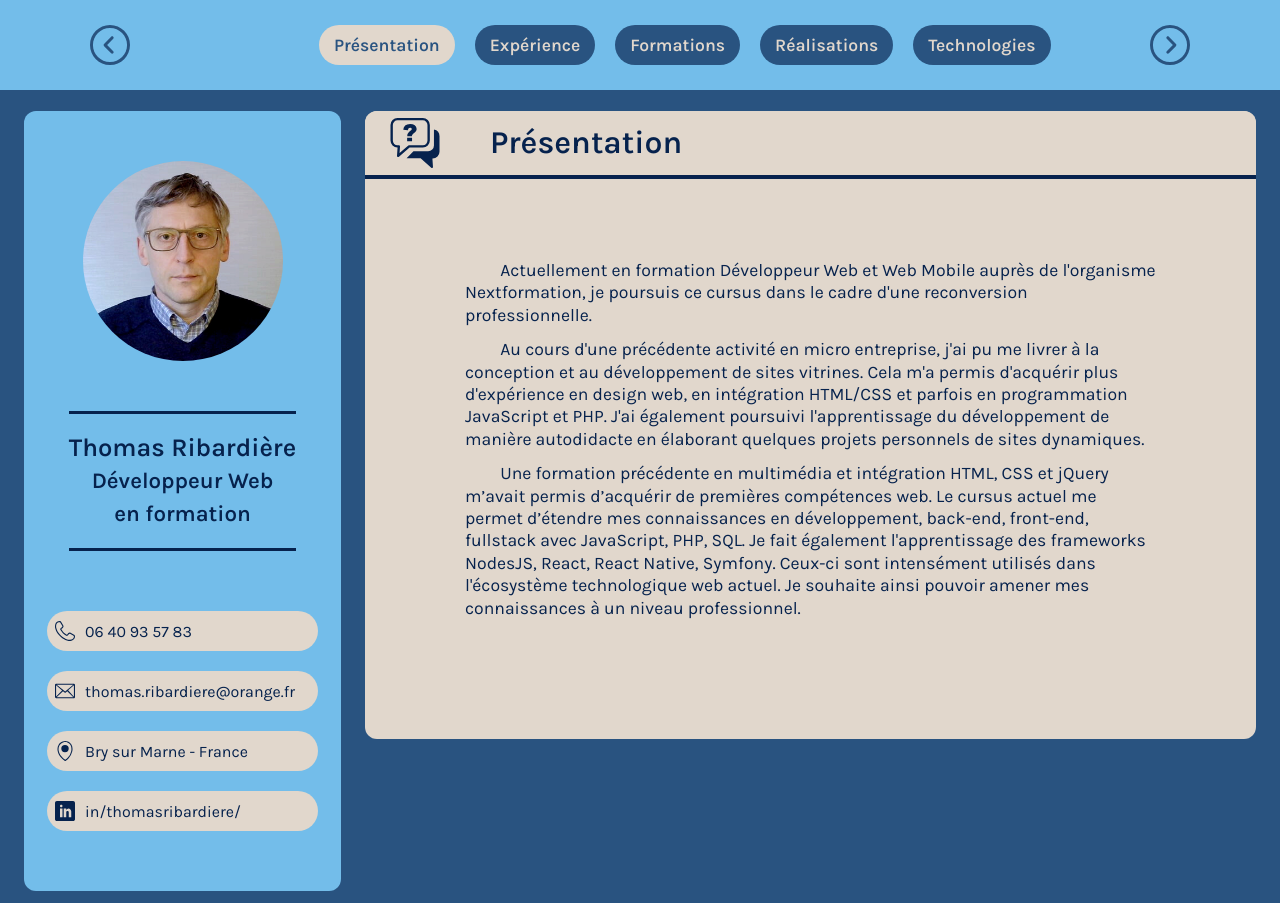
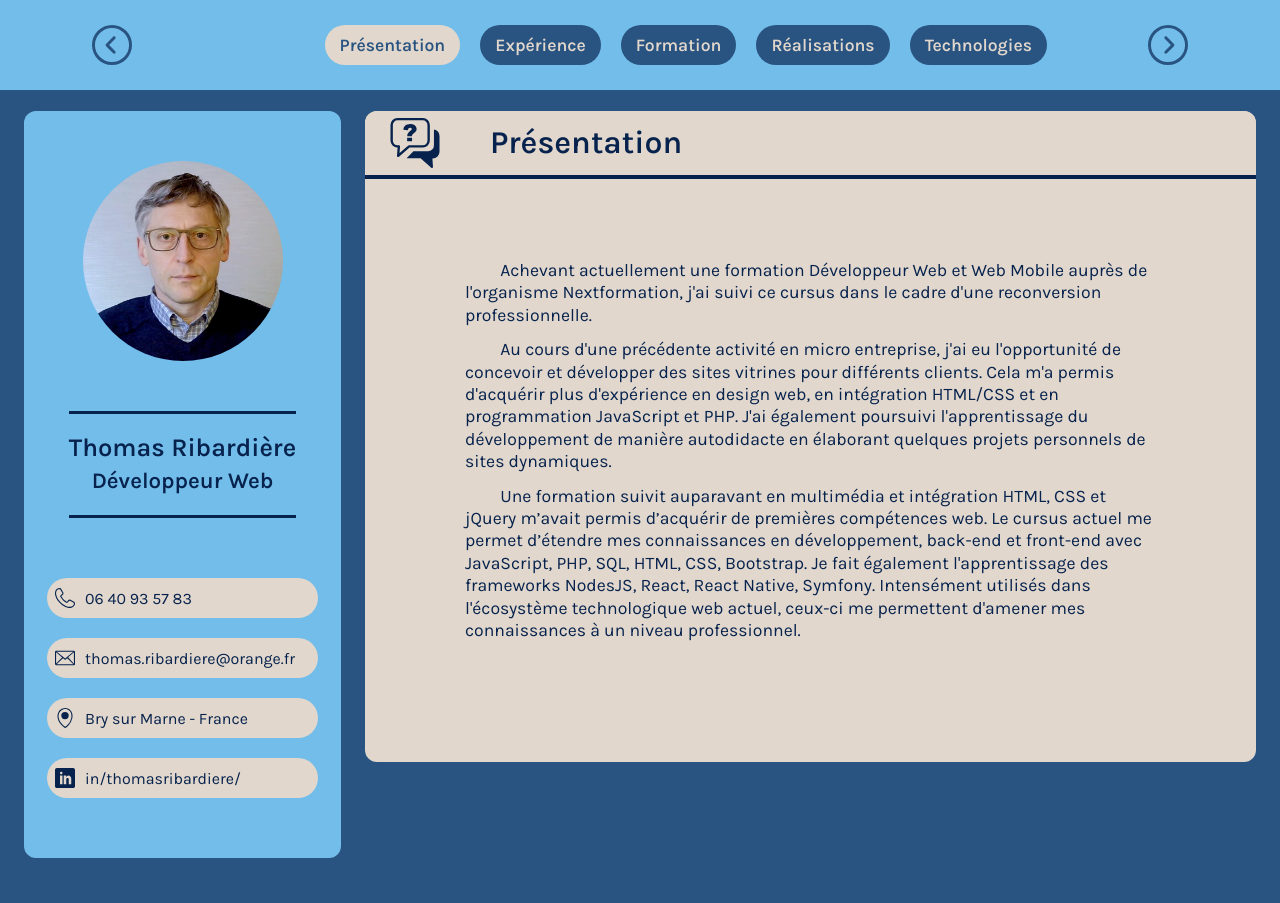
Before and after one commit to ThoRib/cv, a React (Create React App) app: page / in a window 1280 px wide. After the commit the page ends 870 px from the top, so only its background shows below. Built offline with nearby package versions, Linux system fonts and the light colour scheme.

Commit message:
Mise à jour cv

```diff
--- a/src/view/Formations.js
+++ b/src/view/Formations.js
@@ -3,7 +3,7 @@ import openBook from "../icones/open-book.svg";
 export default () => (
     <div className="content main">
         <div className="main-title" >
-            <img src={openBook} /><h1>Formations</h1>
+            <img src={openBook} /><h1>Formation</h1>
         </div>
         <div>
             <div className="exp-form">
--- a/src/view/Nav.js
+++ b/src/view/Nav.js
@@ -53,7 +53,7 @@ export default () => {
                 <ul id="retractable">
                     <li><NavLink to={allPages[0]} onClick={()=> afterBefore(0)}>Présentation</NavLink></li>
                     <li><NavLink to={allPages[1]} onClick={()=> afterBefore(1)}>Expérience</NavLink></li>
-                    <li><NavLink to={allPages[2]} onClick={()=> afterBefore(2)}>Formations</NavLink></li>
+                    <li><NavLink to={allPages[2]} onClick={()=> afterBefore(2)}>Formation</NavLink></li>
                     <li><NavLink to={allPages[3]} onClick={()=> afterBefore(3)}>Réalisations</NavLink></li>
                     <li><NavLink to={allPages[4]} onClick={()=> afterBefore(4)}>Technologies</NavLink></li>
                 </ul>
--- a/src/view/Presentation.js
+++ b/src/view/Presentation.js
@@ -6,9 +6,9 @@ export default () => (
             <img src={howTo} /><h1>Présentation</h1>
         </div>
         <div>
-            <p>Actuellement en formation Développeur Web et Web Mobile auprès de l'organisme Nextformation, je poursuis ce cursus dans le cadre d'une reconversion professionnelle.</p>
-            <p>Au cours d'une précédente activité  en micro entreprise, j'ai pu me livrer à la conception et au développement de sites vitrines. Cela m'a permis d'acquérir plus d'expérience en design web, en intégration HTML/CSS et parfois en programmation JavaScript et PHP. J'ai également poursuivi l'apprentissage du développement de manière  autodidacte en élaborant quelques projets personnels de sites dynamiques.</p>
-            <p>Une formation précédente en multimédia et intégration HTML, CSS et jQuery m’avait permis d’acquérir de premières compétences web.  Le cursus  actuel me permet d’étendre mes connaissances en développement, back-end, front-end, fullstack avec JavaScript, PHP, SQL. Je fait également l'apprentissage des frameworks NodesJS, React, React Native, Symfony. Ceux-ci sont intensément utilisés dans l'écosystème technologique web actuel. Je souhaite ainsi pouvoir amener mes connaissances à un niveau professionnel.</p>
+            <p>Achevant actuellement une formation Développeur Web et Web Mobile auprès de l'organisme Nextformation, j'ai suivi ce cursus dans le cadre d'une reconversion professionnelle.</p>
+            <p>Au cours d'une précédente activité  en micro entreprise, j'ai eu l'opportunité de concevoir et développer des sites vitrines pour différents clients. Cela m'a permis d'acquérir plus d'expérience en design web, en intégration HTML/CSS et en programmation JavaScript et PHP. J'ai également poursuivi l'apprentissage du développement de manière  autodidacte en élaborant quelques projets personnels de sites dynamiques.</p>
+            <p>Une formation suivit auparavant en multimédia et intégration HTML, CSS et jQuery m’avait permis d’acquérir de premières compétences web.  Le cursus  actuel me permet d’étendre mes connaissances en développement, back-end et front-end avec JavaScript, PHP, SQL, HTML, CSS, Bootstrap. Je fait également l'apprentissage des frameworks NodesJS, React, React Native, Symfony. Intensément utilisés dans l'écosystème technologique web actuel, ceux-ci me permettent d'amener mes connaissances à un niveau professionnel.</p>
         </div>
     </div>
 );
--- a/src/view/SideBar.js
+++ b/src/view/SideBar.js
@@ -11,7 +11,7 @@ export default () => (
                 <img src={photoId} alt="photo identité" />
             </div>
             <div id="title-id">
-                <h1>Thomas Ribardière<br /><span>Développeur Web<br />en formation</span></h1>
+                <h1>Thomas Ribardière<br /><span>Développeur Web</span></h1>
             </div>
         </div>
         <div id="contact">
--- a/src/view/Technologies.js
+++ b/src/view/Technologies.js
@@ -80,7 +80,7 @@ export default () => (
             <li>
                 <div><img src={symfony} alt="logo symfony" /></div>
                 <p>Symfony</p>
-                <span className="level l0"></span>
+                <span className="level l3"></span>
             </li>
             <li>
                 <div><img src={mysql} alt="logo mysql" /></div>
```
